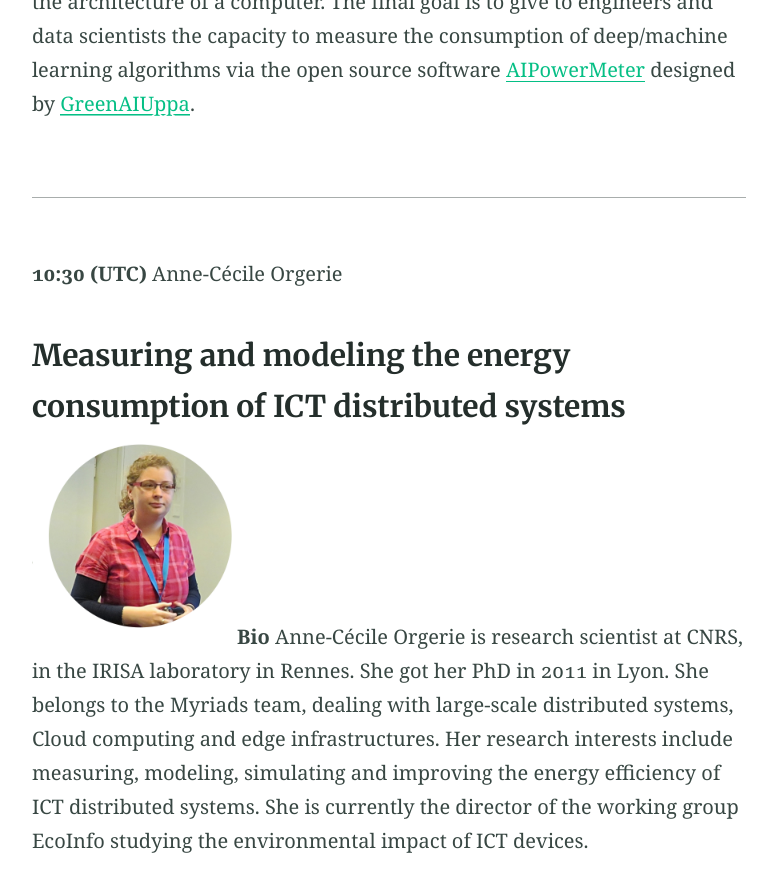
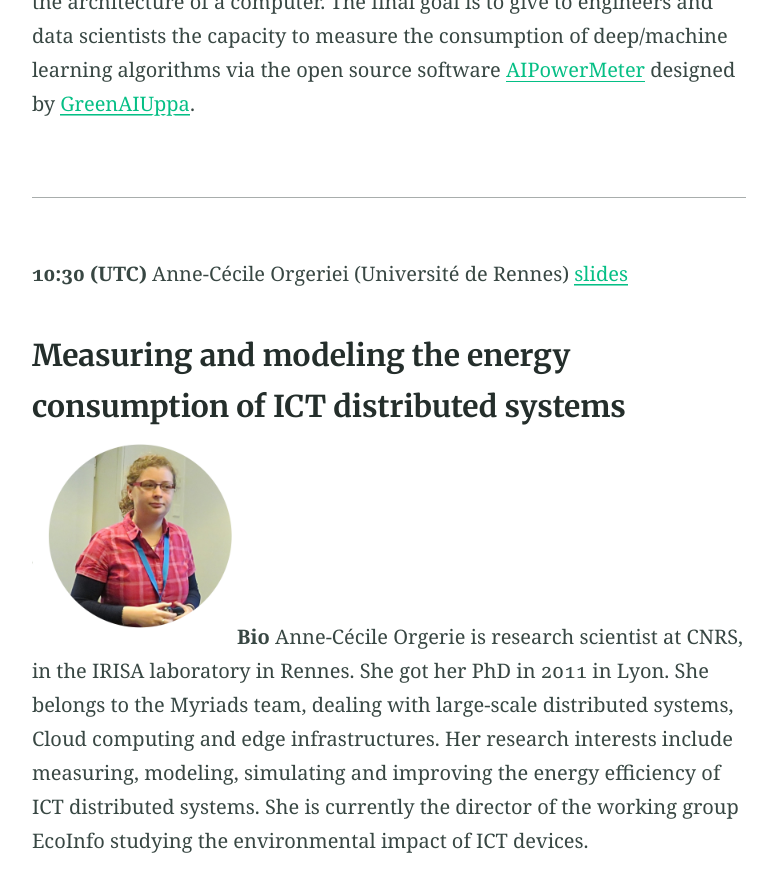
Before and after one commit to GreenAI-Uppa/GreenAI-Uppa.github.io, a Jekyll site: the page built from power_efficient_deep_learning.md, in a window 1280 px wide and 900 px high, scrolled down 5057 px. Shown: the top 892 px of the window, without its empty margins (251-1024 px from the left). Built offline with Jekyll 4.4.1, drawn with Linux system fonts in a browser that asks for light colours; some of the changed text lies outside the part shown.

Commit message:
adding slides

```diff
--- a/power_efficient_deep_learning.md
+++ b/power_efficient_deep_learning.md
@@ -28,7 +28,7 @@
 ---
 
 **7:30 (UTC)**
-Johannes Lederer (Ruhr-University Bochum)
+Johannes Lederer (Ruhr-University Bochum)[slides](/seminars/JohannesLederer.pdf)
 ### Sparse Deep Learning
 
 <img src="../images/johannes_lederer.png" align="center" width="200"/>
@@ -39,11 +39,11 @@
 ---
 
 **8:15 (UTC)**
-Guillaume Bellec (EPFL)
+Guillaume Bellec (EPFL)[slides](/seminars/Bellec.pdf)
 
 ### Spiking neural networks
 
-<img src="../images/guillaume_lebellec_circle.png" align="center" width="200"/> [slides](/seminars/Bellec.pdf)
+<img src="../images/guillaume_lebellec_circle.png" align="center" width="200"/>
 **Bio** Guillaume Bellec develops theories to advance our under-standing of brains and intelligent machines. He studied artificial intelligence during his Master in Paris and he completed his PhD with Wolfgang Maass in the Institute for Theoretical Computer Science of TU Graz in Austria. He is now a postdoc with Wulfram Gerstner in the Laboratory of Computational Neuroscience at EPFL in Switzerland. His work is most well-known for showing that powerful artificial intelligence can emerge from simple mathematical models of biologically realistic neural networks. This work is having a direct impact on the development of neuromorphic-hardware for energy efficient artificial intelligence applications.
 
 
@@ -67,7 +67,7 @@
 ---
 
 
-**9:30 (UTC)** Paul Gay (UPPA)
+**9:30 (UTC)** Paul Gay (UPPA)[slides](/seminars/paul_gay_workshop_acml_2022.pdf)
 ### Green AI Team Tutorial: Energy consumption of AI
 
 <img src="../images/paul.png" align="center" width="200"/>
@@ -76,7 +76,7 @@
 **Abstract** The ability of measuring power and consumption of machine learning algorithms is necessary to design new efficient ones. Nowadays, there is a growing interest in the machine learning and IT community for measuring the consumption at different scale, from the AI model to the entire data center. In this talk, we survey recent tools and softwares based on RAPL and NVIDIA-SMI and highlight the dependancy to the hardware considered (CPU, GPU), as well as the different sources of consumption in the architecture of a computer. The final goal is to give to engineers and data scientists the capacity to measure the consumption of deep/machine learning algorithms via the open source software [AIPowerMeter](https://greenai-uppa.github.io/AIPowerMeter/) designed by [GreenAIUppa](/).
 
 ---
-**10:30 (UTC)**   Anne-Cécile Orgerie
+**10:30 (UTC)**   Anne-Cécile Orgeriei (Université de Rennes) [slides](/seminars/ACML_Workshop_2021-Orgerie.pdf)
 ### Measuring and modeling the energy consumption of ICT distributed systems
 
 <img src="../images/anne_cecile_orgerie_circle.png" align="center" width="200"/>
```
Also changed, not shown: 3 other files.
